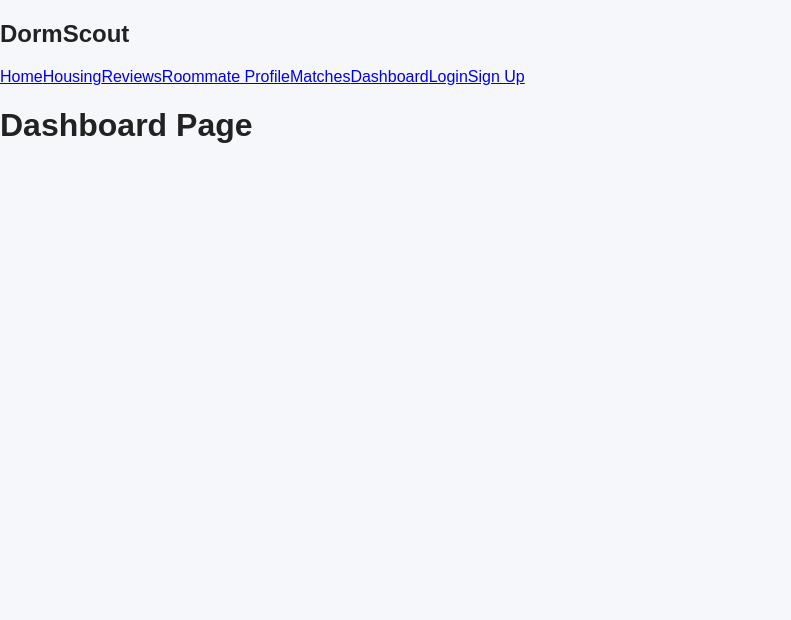
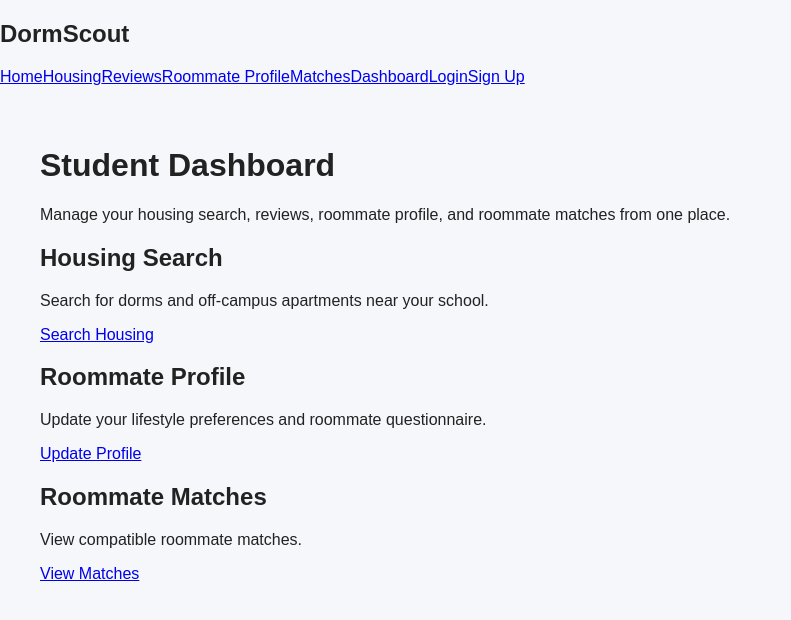
Before and after one commit to DoubleRLD/CTW, a React (Vite) app in the folder frontend/: page /dashboard in a window 1280 px wide. Shown: the top 620 px of the page, without its empty margins (0-791 px from the left). Built offline with nearby package versions, Linux system fonts and the light colour scheme.

Commit message:
[Feature] Add account and dashboard pages
Tags: [Feature]

Name: Reagan Marscel

Date: June 30, 2026

Details: Added login, registration, and student dashboard pages.

```diff
--- a/frontend/src/pages/Dashboard.jsx
+++ b/frontend/src/pages/Dashboard.jsx
@@ -1,5 +1,34 @@
 function Dashboard() {
-    return <h1>Dashboard Page</h1>;
-  }
+    return (
+        <main className="page">
+            <h1>Student Dashboard</h1>
 
-  export default Dashboard;
+            <p>
+                Manage your housing search, reviews, roommate profile, and roommate
+                matches from one place.
+            </p>
+
+            <div className="card-grid">
+                <div className="card">
+                    <h2>Housing Search</h2>
+                    <p>Search for dorms and off-campus apartments near your school.</p>
+                    <a href="/housing" className="primary-btn">Search Housing</a>
+                </div>
+
+                <div className="card">
+                    <h2>Roommate Profile</h2>
+                    <p>Update your lifestyle preferences and roommate questionnaire.</p>
+                    <a href="/roommate-profile" className="primary-btn">Update Profile</a>
+                </div>
+
+                <div className="card">
+                    <h2>Roommate Matches</h2>
+                    <p>View compatible roommate matches.</p>
+                    <a href="/matches" className="primary-btn">View Matches</a>
+                </div>
+            </div>
+        </main>
+    );
+}
+
+export default Dashboard;
--- a/frontend/src/pages/Login.jsx
+++ b/frontend/src/pages/Login.jsx
@@ -1,5 +1,21 @@
 function Login() {
-    return <h1>Login Page</h1>;
-  }
+    return (
+        <main className="page">
+            <div className="card">
+                <h1>Login</h1>
 
-  export default Login;
+                <form className="form">
+                    <label>Email</label>
+                    <input type="email" placeholder="Enter your student email" />
+
+                    <label>Password</label>
+                    <input type="password" placeholder="Enter your password" />
+
+                    <button type="submit">Login</button>
+                </form>
+            </div>
+        </main>
+    );
+}
+
+export default Login;
--- a/frontend/src/pages/Register.jsx
+++ b/frontend/src/pages/Register.jsx
@@ -1,5 +1,27 @@
 function Register() {
-    return <h1>Register Page</h1>;
-  }
+    return (
+        <main className="page">
+            <div className="card">
+                <h1>Create Student Account</h1>
 
-  export default Register;
+                <form className="form">
+                    <label>Full Name</label>
+                    <input type="text" placeholder="Enter your full name" />
+
+                    <label>School</label>
+                    <input type="text" placeholder="Example: Georgia State University" />
+
+                    <label>Student Email</label>
+                    <input type="email" placeholder="Enter your school email" />
+
+                    <label>Password</label>
+                    <input type="password" placeholder="Create a password" />
+
+                    <button type="submit">Sign Up</button>
+                </form>
+            </div>
+        </main>
+    );
+}
+
+export default Register;
```
